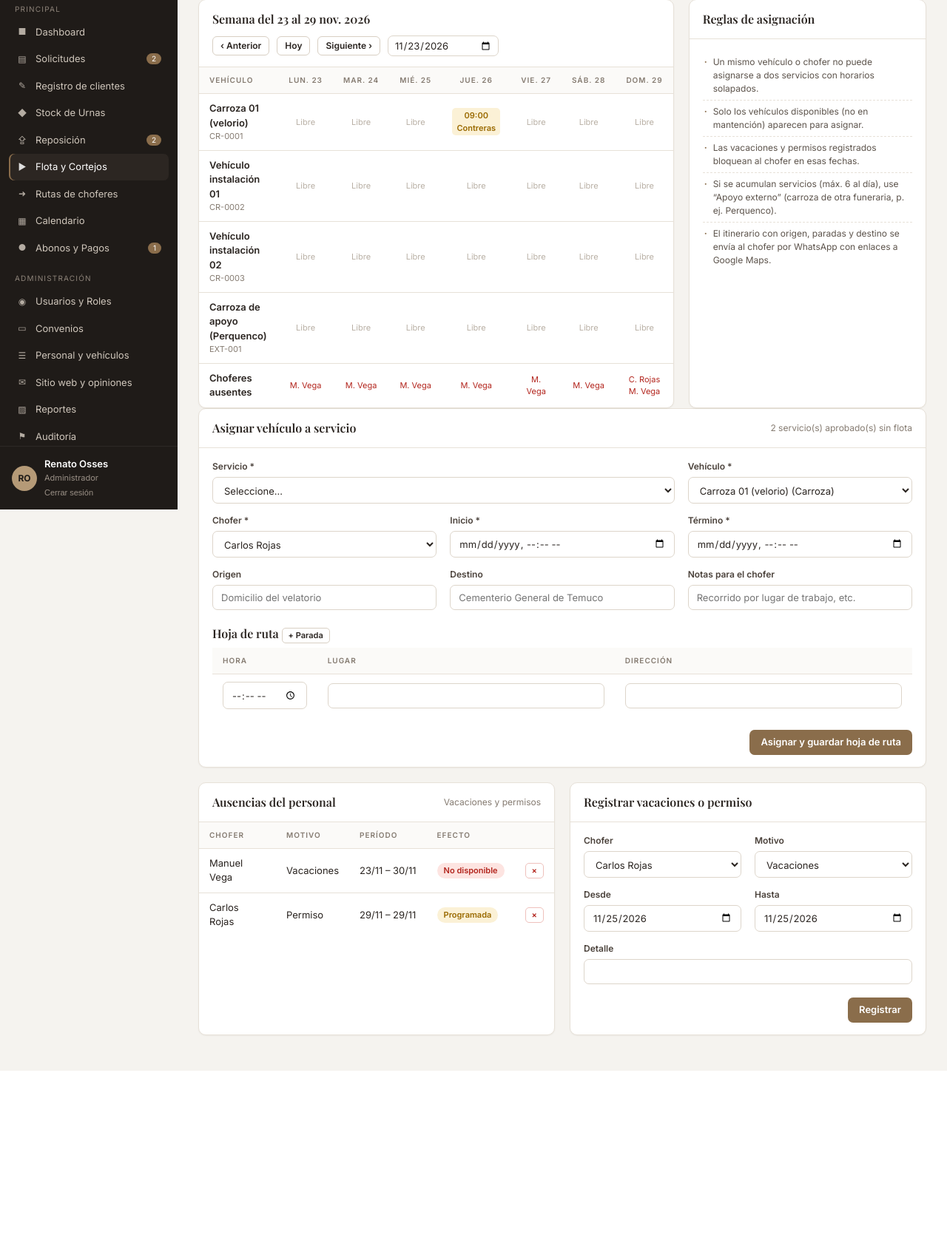
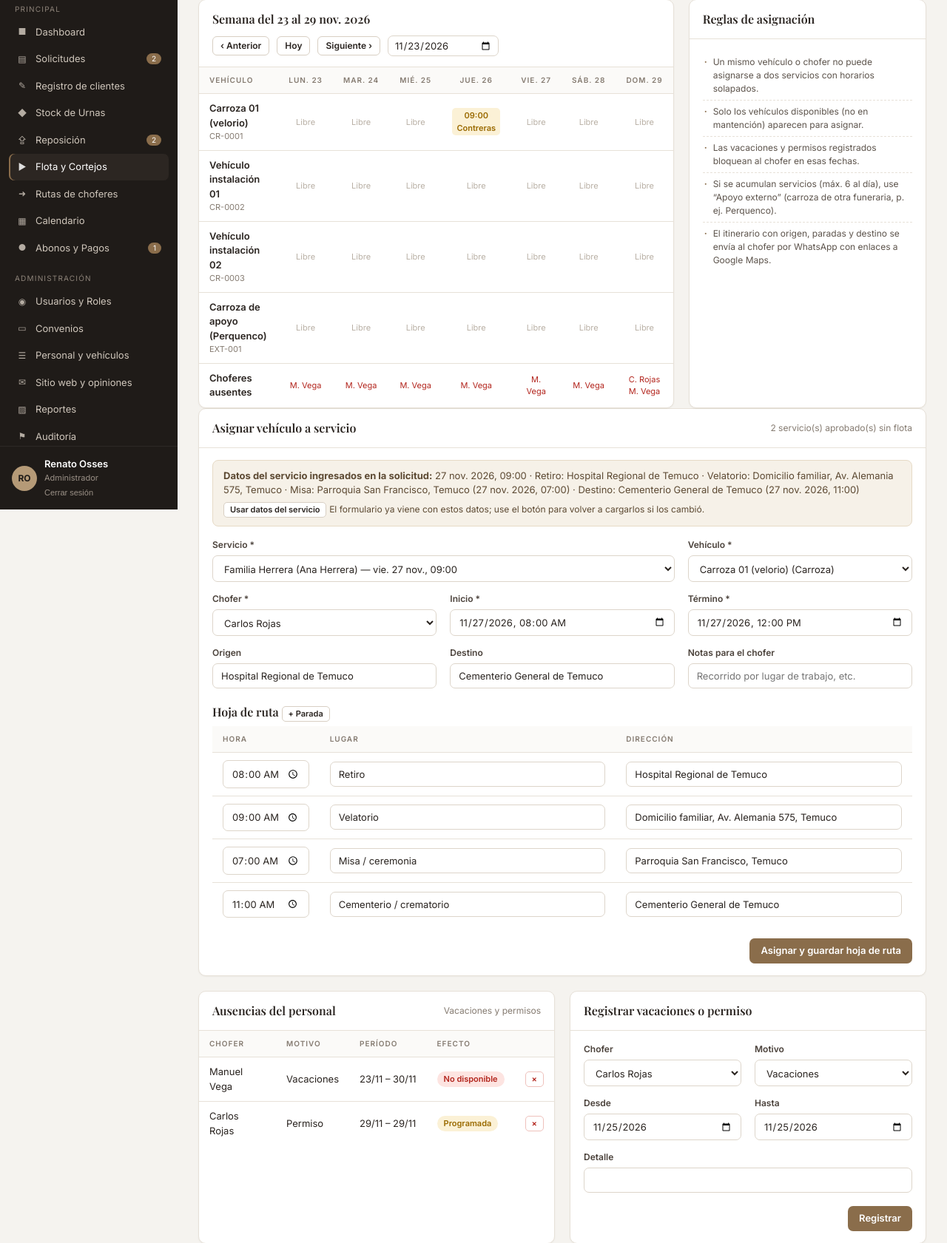
Before and after one commit to BastianGonzalez22/funeraria-cristo-rey, a Laravel app: page /panel/flota in a window 1280 px wide. Shown: the part 111-1792 px from the top of the page at 74% size. Before the commit the page ends 1559 px from the top, so only its background shows below. Run offline with Laravel 12, Linux system fonts and the light colour scheme; a user stored in the database is signed in; data comes from the database, SQL or seed files in the repository; some web fonts are replaced.

Commit message:
Arreglar fechas de servicios

```diff
--- a/app/Http/Controllers/FlotaController.php
+++ b/app/Http/Controllers/FlotaController.php
@@ -37,7 +37,10 @@ class FlotaController extends Controller
             'matriz' => $this->flota->semana($lunes),
             'ausencias' => AusenciaChofer::with('chofer')->where('estado', '!=', 'finalizada')->orderBy('desde')->get(),
             'pendientes' => $pendientes,
-            'seleccionada' => $request->query('solicitud') ? Solicitud::with('asignacion')->find($request->query('solicitud')) : null,
+            // Si no se eligió un servicio, se propone el próximo aprobado que aún no tiene vehículo
+            'seleccionada' => $request->query('solicitud')
+                ? Solicitud::with('asignacion')->find($request->query('solicitud'))
+                : $pendientes->first(fn ($p) => ! $p->asignacion),
         ]);
     }
 
--- a/resources/views/flota/index.blade.php
+++ b/resources/views/flota/index.blade.php
@@ -68,7 +68,46 @@
 <div class="card" id="asignar">
     <div class="card-header"><h2>Asignar vehículo a servicio</h2><span class="meta">{{ $pendientes->whereNull('asignacion')->count() }} servicio(s) aprobado(s) sin flota</span></div>
     <div class="card-body">
-        @php $sel = $seleccionada; $asig = $sel?->asignacion; @endphp
+        @php
+            $sel = $seleccionada; $asig = $sel?->asignacion;
+            // Propuesta armada con los datos que ingresó la familia / el registrador en la solicitud
+            $sug = null;
+            if ($sel) {
+                $etq = fn ($f, $txt) => $f && ! $f->isSameDay($sel->fecha_hora) ? $txt.' ('.$f->format('d/m').')' : $txt;
+                $sug = [
+                    'inicio' => $sel->fecha_hora->copy()->subHour()->format('Y-m-d\TH:i'),
+                    'fin' => $sel->fecha_hora->copy()->addHours(3)->format('Y-m-d\TH:i'),
+                    'origen' => $sel->lugar_retiro ?: $sel->lugar_velatorio,
+                    'destino' => $sel->cementerio_crematorio,
+                    'paradas' => array_values(array_filter([
+                        $sel->lugar_retiro && $sel->lugar_velatorio ? ['hora' => $sel->fecha_hora->copy()->subHour()->format('H:i'), 'lugar' => 'Retiro', 'direccion' => $sel->lugar_retiro] : null,
+                        $sel->lugar_velatorio ? ['hora' => $sel->fecha_hora->format('H:i'), 'lugar' => 'Velatorio', 'direccion' => $sel->lugar_velatorio] : null,
+                        $sel->misa_lugar ? ['hora' => $sel->misa_hora?->format('H:i'), 'lugar' => $etq($sel->misa_hora, 'Misa / ceremonia'), 'direccion' => $sel->misa_lugar] : null,
+                        $sel->cementerio_crematorio ? ['hora' => $sel->sepultura_hora?->format('H:i'), 'lugar' => $etq($sel->sepultura_hora, 'Cementerio / crematorio'), 'direccion' => $sel->cementerio_crematorio] : null,
+                    ])),
+                ];
+            }
+            $desfasada = $asig && $sel && abs($asig->inicio->diffInMinutes($sel->fecha_hora)) > 6 * 60;
+            $otroDia = $sel && collect([$sel->misa_hora, $sel->sepultura_hora])->filter()->contains(fn ($f) => ! $f->isSameDay($sel->fecha_hora));
+        @endphp
+        @if ($sel)
+            <div class="aviso aviso-info">
+                <strong>Datos del servicio ingresados en la solicitud:</strong>
+                {{ fecha_hora($sel->fecha_hora) }}
+                @if ($sel->lugar_retiro) · Retiro: {{ $sel->lugar_retiro }}@endif
+                @if ($sel->lugar_velatorio) · Velatorio: {{ $sel->lugar_velatorio }}@endif
+                @if ($sel->misa_lugar) · Misa: {{ $sel->misa_lugar }}{{ $sel->misa_hora ? ' ('.fecha_hora($sel->misa_hora).')' : '' }}@endif
+                @if ($sel->cementerio_crematorio) · Destino: {{ $sel->cementerio_crematorio }}{{ $sel->sepultura_hora ? ' ('.fecha_hora($sel->sepultura_hora).')' : '' }}@endif
+                <div class="mt-1"><button type="button" class="btn btn-outline btn-xs" data-cargar-servicio='@json($sug)'>Usar datos del servicio</button>
+                    <span class="small">El formulario ya viene con estos datos; use el botón para volver a cargarlos si los cambió.</span></div>
+            </div>
+            @if ($desfasada)
+                <div class="aviso aviso-warn">La asignación guardada ({{ fecha_hora($asig->inicio) }}) no coincide con la fecha del servicio ({{ fecha_hora($sel->fecha_hora) }}). Presione <strong>Usar datos del servicio</strong> y guarde para corregirla.</div>
+            @endif
+            @if ($otroDia)
+                <div class="aviso aviso-warn">La misa o la sepultura están en otro día que el servicio. Revise las horas de la hoja de ruta: la parada muestra la fecha entre paréntesis.</div>
+            @endif
+        @endif
         <form method="POST" action="{{ route('flota.asignar') }}">
             @csrf
             <div class="form-grid cols-3">
@@ -92,11 +131,11 @@
                         @endforeach
                     </select></div>
                 <div class="campo"><label>Inicio *</label>
-                    <input class="input" type="datetime-local" name="inicio" required value="{{ old('inicio', ($asig?->inicio ?? $sel?->fecha_hora?->copy()->subHour())?->format('Y-m-d\TH:i')) }}"></div>
+                    <input class="input" type="datetime-local" name="inicio" data-campo-asig="inicio" required value="{{ old('inicio', $asig?->inicio?->format('Y-m-d\TH:i') ?? $sug['inicio'] ?? '') }}"></div>
                 <div class="campo"><label>Término *</label>
-                    <input class="input" type="datetime-local" name="fin" required value="{{ old('fin', ($asig?->fin ?? $sel?->fecha_hora?->copy()->addHours(3))?->format('Y-m-d\TH:i')) }}"></div>
-                <div class="campo"><label>Origen</label><input class="input" name="origen" value="{{ old('origen', $asig?->origen ?? $sel?->lugar_velatorio) }}" placeholder="Domicilio del velatorio"></div>
-                <div class="campo"><label>Destino</label><input class="input" name="destino" value="{{ old('destino', $asig?->destino ?? $sel?->cementerio_crematorio) }}" placeholder="Cementerio General de Temuco"></div>
+                    <input class="input" type="datetime-local" name="fin" data-campo-asig="fin" required value="{{ old('fin', $asig?->fin?->format('Y-m-d\TH:i') ?? $sug['fin'] ?? '') }}"></div>
+                <div class="campo"><label>Origen</label><input class="input" name="origen" data-campo-asig="origen" value="{{ old('origen', $asig?->origen ?? $sug['origen'] ?? '') }}" placeholder="Domicilio del velatorio"></div>
+                <div class="campo"><label>Destino</label><input class="input" name="destino" data-campo-asig="destino" value="{{ old('destino', $asig?->destino ?? $sug['destino'] ?? '') }}" placeholder="Cementerio General de Temuco"></div>
                 <div class="campo"><label>Notas para el chofer</label><input class="input" name="notas" value="{{ old('notas', $asig?->notas) }}" placeholder="Recorrido por lugar de trabajo, etc."></div>
             </div>
 
@@ -105,11 +144,7 @@
                 <thead><tr><th style="width:110px">Hora</th><th>Lugar</th><th>Dirección</th></tr></thead>
                 <tbody id="filas-ruta">
                 @php
-                    $paradas = old('hoja_ruta', $asig?->hoja_ruta ?: array_filter([
-                        $sel?->lugar_velatorio ? ['hora' => $sel->fecha_hora->format('H:i'), 'lugar' => 'Velatorio', 'direccion' => $sel->lugar_velatorio] : null,
-                        $sel?->misa_lugar ? ['hora' => $sel->misa_hora?->format('H:i'), 'lugar' => 'Misa / ceremonia', 'direccion' => $sel->misa_lugar] : null,
-                        $sel?->cementerio_crematorio ? ['hora' => $sel->sepultura_hora?->format('H:i'), 'lugar' => 'Cementerio / crematorio', 'direccion' => $sel->cementerio_crematorio] : null,
-                    ]));
+                    $paradas = old('hoja_ruta', $asig?->hoja_ruta ?: ($sug['paradas'] ?? []));
                     $paradas = array_values($paradas ?: [['hora' => '', 'lugar' => '', 'direccion' => '']]);
                 @endphp
                 @foreach ($paradas as $i => $p)
--- a/resources/views/portal/form.blade.php
+++ b/resources/views/portal/form.blade.php
@@ -64,7 +64,8 @@
                     <div class="campo"><label>Cementerio o crematorio</label>
                         <input class="input" name="cementerio_crematorio" value="{{ old('cementerio_crematorio', $solicitud->cementerio_crematorio) }}"></div>
                     <div class="campo"><label>Misa / ceremonia (hora)</label>
-                        <input class="input" type="datetime-local" name="misa_hora" value="{{ old('misa_hora', $dt($solicitud->misa_hora)) }}"></div>
+                        <input class="input" type="datetime-local" name="misa_hora" value="{{ old('misa_hora', $dt($solicitud->misa_hora)) }}">
+                        <div class="ayuda">Dentro de los 3 días del servicio.</div>@error('misa_hora')<div class="error">{{ $message }}</div>@enderror</div>
                     <div class="campo full"><label class="check"><input type="checkbox" name="fuera_comuna" value="1" @checked(old('fuera_comuna', $solicitud->fuera_comuna))> La sepultura es fuera de Temuco (requiere permiso de traslado)</label>
                         <input class="input mt-1" name="comuna_destino" value="{{ old('comuna_destino', $solicitud->comuna_destino) }}" placeholder="Comuna de destino"></div>
                 </div>
--- a/resources/views/solicitudes/form.blade.php
+++ b/resources/views/solicitudes/form.blade.php
@@ -121,9 +121,11 @@
                         <div class="campo"><label>Lugar de retiro</label><input class="input" name="lugar_retiro" value="{{ old('lugar_retiro', $solicitud->lugar_retiro) }}" placeholder="Hospital Regional / domicilio"></div>
                         <div class="campo"><label>Lugar del velatorio</label><input class="input" name="lugar_velatorio" value="{{ old('lugar_velatorio', $solicitud->lugar_velatorio) }}" placeholder="Domicilio de la familia / capilla"></div>
                         <div class="campo"><label>Misa / ceremonia (lugar)</label><input class="input" name="misa_lugar" value="{{ old('misa_lugar', $solicitud->misa_lugar) }}"></div>
-                        <div class="campo"><label>Misa / ceremonia (hora)</label><input class="input" type="datetime-local" name="misa_hora" value="{{ old('misa_hora', $dt($solicitud->misa_hora)) }}"></div>
+                        <div class="campo"><label>Misa / ceremonia (hora)</label><input class="input" type="datetime-local" name="misa_hora" value="{{ old('misa_hora', $dt($solicitud->misa_hora)) }}">
+                        <div class="ayuda">Dentro de los 3 días del servicio.</div>@error('misa_hora')<div class="error">{{ $message }}</div>@enderror</div>
                         <div class="campo"><label>Cementerio o crematorio</label><input class="input" name="cementerio_crematorio" value="{{ old('cementerio_crematorio', $solicitud->cementerio_crematorio) }}"></div>
-                        <div class="campo"><label>Hora de sepultura / cremación</label><input class="input" type="datetime-local" name="sepultura_hora" value="{{ old('sepultura_hora', $dt($solicitud->sepultura_hora)) }}"></div>
+                        <div class="campo"><label>Hora de sepultura / cremación</label><input class="input" type="datetime-local" name="sepultura_hora" value="{{ old('sepultura_hora', $dt($solicitud->sepultura_hora)) }}">
+                        <div class="ayuda">Dentro de los 3 días del servicio.</div>@error('sepultura_hora')<div class="error">{{ $message }}</div>@enderror</div>
                         <div class="campo"><label>Comuna de destino</label><input class="input" name="comuna_destino" value="{{ old('comuna_destino', $solicitud->comuna_destino) }}" placeholder="Temuco"></div>
                         <div class="campo">
                             <label>&nbsp;</label>
```
Also changed, not shown: app/Http/Requests/SolicitudRequest.php (+35 -0 lines), public/js/app.js.
